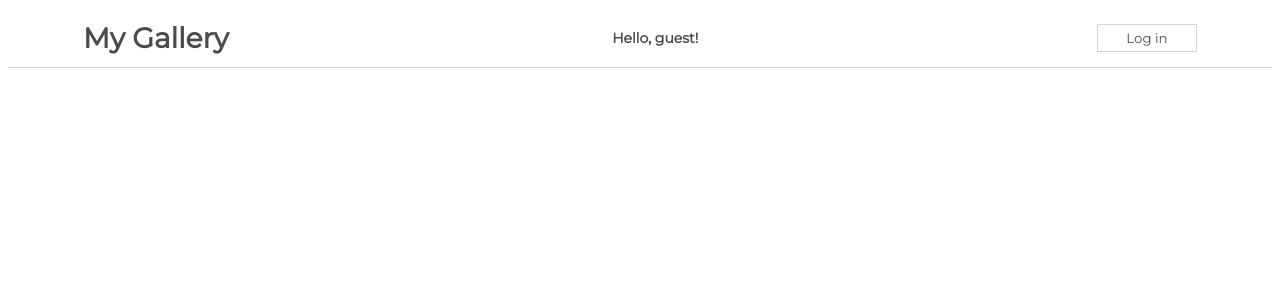
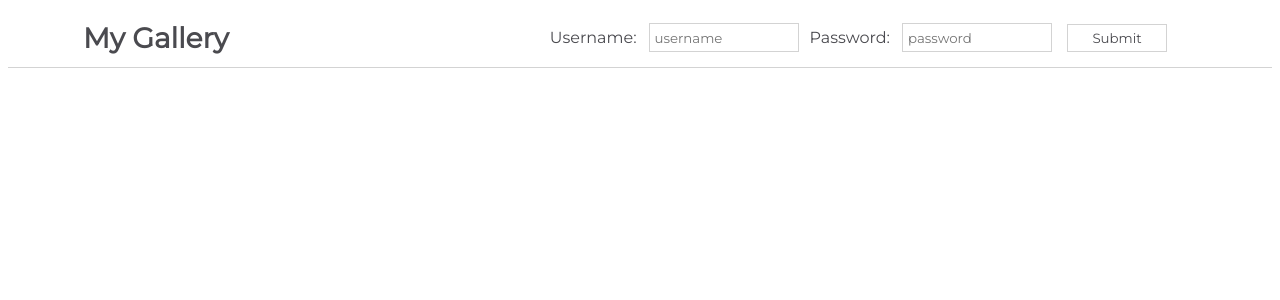
Before and after one commit to ErikHgm/React-challenges, a React (Create React App) app in the folder my-app/: page / in a window 1280 px wide. Shown: the top 300 px of the page. Built offline with nearby package versions, Linux system fonts and the light colour scheme.

Commit message:
:white_check_mark: Handling Events Challenge

```diff
--- a/my-app/src/App.js
+++ b/my-app/src/App.js
@@ -1,15 +1,14 @@
 import css from './App.module.css';
+import NavBarForm from './components/NavBarForm';
 //import Sidebar from './components/Sidebar';
-import NavBarSimple from './components/NavBarSimple';
+//import NavBarSimple from './components/NavBarSimple';
 
 
 function App() {
   return (
     <div className={css.App}>
-      <NavBarSimple user="john"/>
-
+      <NavBarForm />
     </div>
-
   );
 }
 
--- /dev/null
+++ b/my-app/src/components/NavBarChild.js
@@ -0,0 +1,21 @@
+import React from 'react'
+
+function NavBarChild(props) {
+    return (
+        props.isLoggedin ?
+            <button onClick={props.handleButton}>Log in</button>
+            :
+            <div>
+            <form>
+            <label htmlFor = "username">Username:</label>
+            <input placeholder="username" id="username"/>
+
+            <label htmlFor = "password">Password:</label>
+            <input placeholder="password" id="password"/>
+            </form>
+            <button onClick={props.handleButton}>Submit</button>
+            </div>
+    )
+}
+
+export default NavBarChild
--- /dev/null
+++ b/my-app/src/components/NavBarForm.js
@@ -0,0 +1,33 @@
+import React, { Component } from 'react'
+import css from "./css/NavBarForm.module.css"
+import NavBarChild from './NavBarChild'
+
+export class NavBarForm extends Component {
+    constructor(props) {
+        super(props)
+
+        this.state = {
+            isLoggedin: false
+        }
+    }
+
+    handleClick = () => {
+        this.setState((prevState) => ({
+            isLoggedin: prevState.isLoggedin ? false: true
+        }),  () => console.log(this.state.isLoggedin))
+    }
+
+    render() {
+        return (
+            <div className={css.NavBar}>
+                <h1>My Gallery</h1>
+                <NavBarChild
+                    isLoggedin={this.state.isLoggedin}
+                    handleButton={this.handleClick}
+                />
+            </div>
+        )
+    }
+}
+
+export default NavBarForm
```
